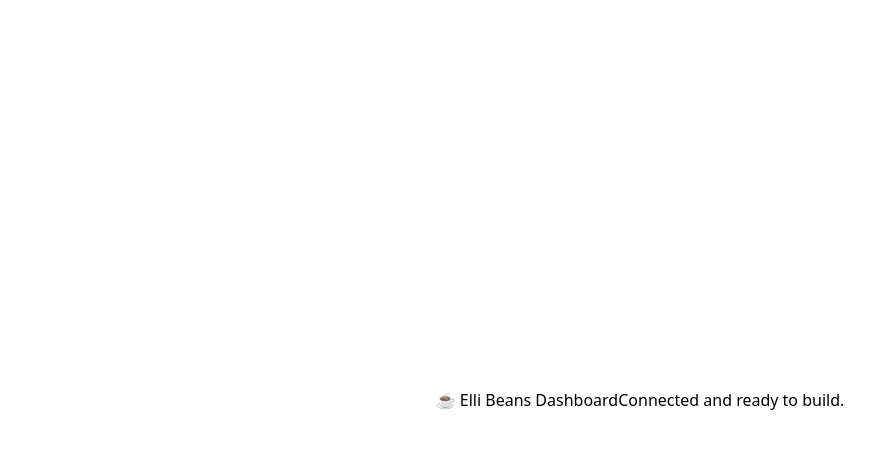
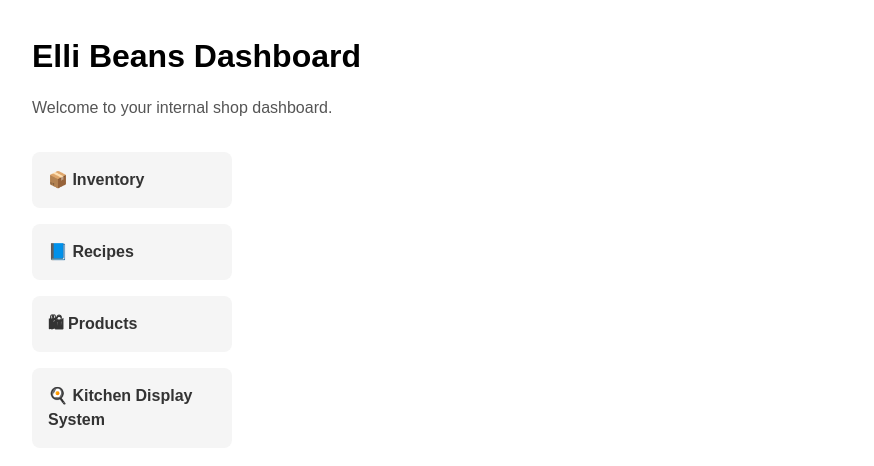
Before and after one commit to ElliBeans/Elli-Beans-Dashboard, a Next.js app: page / in a window 1280 px wide. Shown: the top 466 px of the page, without its empty margins (0-874 px from the left). Built offline with nearby package versions, Linux system fonts and the light colour scheme.

Commit message:
Update index.js

```diff
--- a/pages/index.js
+++ b/pages/index.js
@@ -1,8 +1,30 @@
 export default function Home() {
   return (
-    <main style={{ display: "flex", justifyContent: "center", alignItems: "center", height: "100vh" }}>
-      <h1>☕ Elli Beans Dashboard</h1>
-      <p>Connected and ready to build.</p>
-    </main>
+    <div style={{ padding: "2rem", fontFamily: "Arial, sans-serif" }}>
+      <h1 style={{ fontSize: "2rem", fontWeight: "bold" }}>
+        Elli Beans Dashboard
+      </h1>
+
+      <p style={{ marginTop: "1rem", color: "#555" }}>
+        Welcome to your internal shop dashboard.
+      </p>
+
+      <div style={{ marginTop: "2rem", display: "flex", flexDirection: "column", gap: "1rem" }}>
+        <a href="/inventory" style={linkStyle}>📦 Inventory</a>
+        <a href="/recipes" style={linkStyle}>📘 Recipes</a>
+        <a href="/products" style={linkStyle}>🛍 Products</a>
+        <a href="/KDS" style={linkStyle}>🍳 Kitchen Display System</a>
+      </div>
+    </div>
   );
 }
+
+const linkStyle = {
+  padding: "1rem",
+  background: "#f5f5f5",
+  borderRadius: "8px",
+  textDecoration: "none",
+  color: "#333",
+  fontWeight: "600",
+  width: "200px",
+};
```
